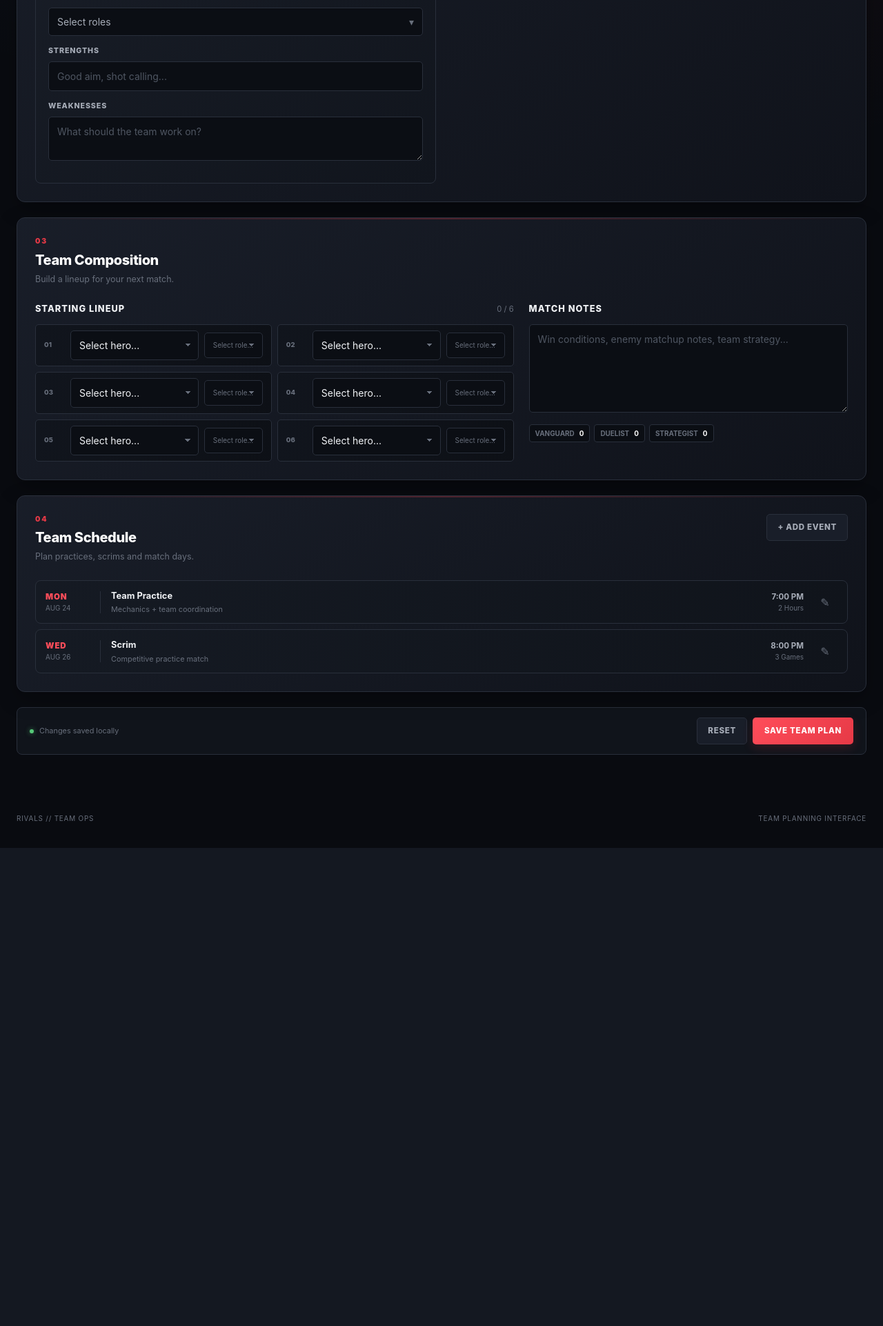
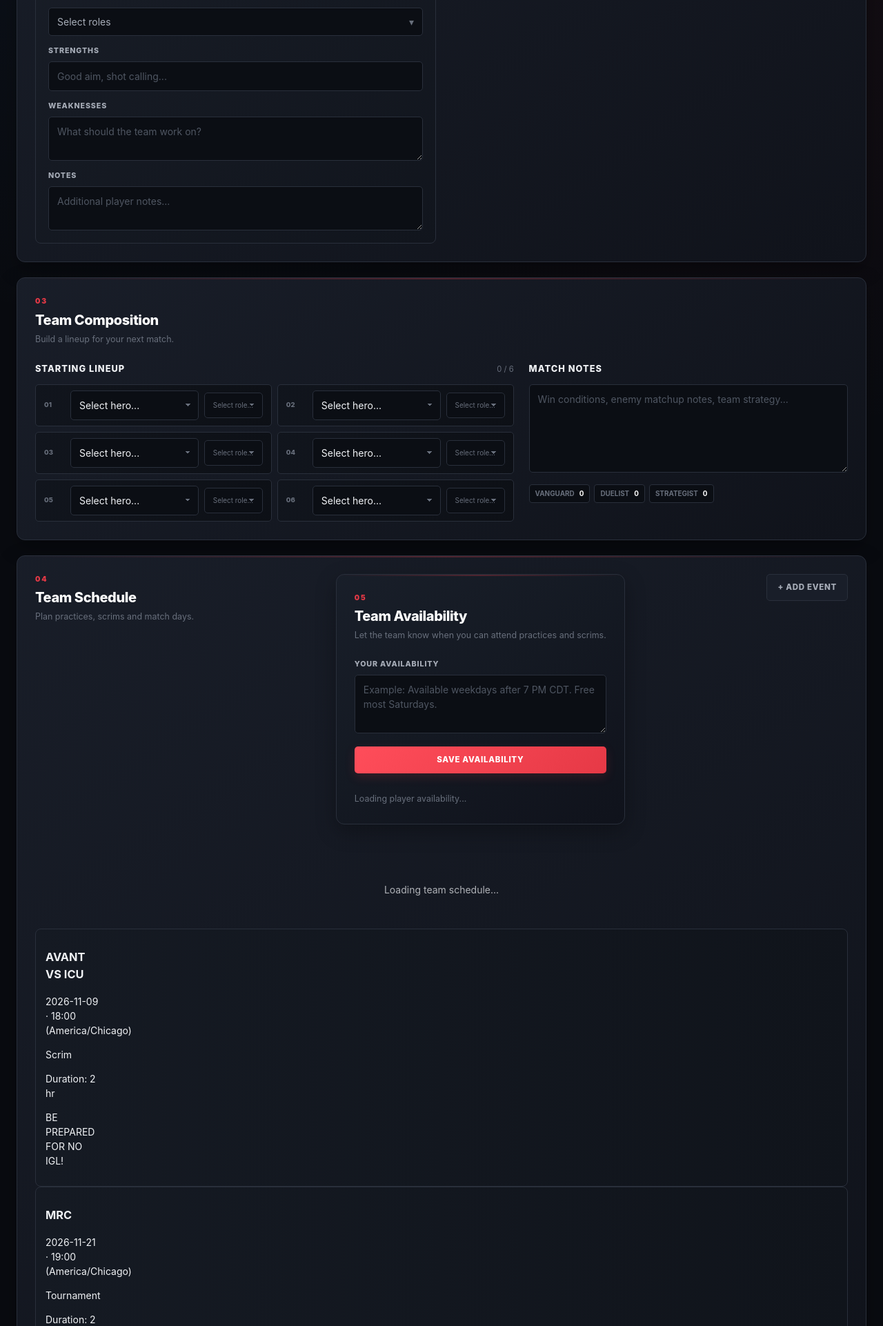
Before and after one commit to SL33plessNightz/Marvel-Rivals-Scrim-Site, a Flask app: page /team-planner in a window 1280 px wide. Shown: the part 667-2589 px from the top of the page at 69% size. Before the commit the page ends 1896 px from the top, so only its background shows below. Run offline with Flask 3, Linux system fonts and the light colour scheme; data comes from the database, SQL or seed files in the repository; both versions use the stored data as it was after the commit.

Commit message:
Final project submission

```diff
--- a/app.py
+++ b/app.py
@@ -1,6 +1,8 @@
 
 from flask import Flask, render_template, request, redirect, url_for, session
 import sqlite3
+from flask import jsonify
+from datetime import datetime
 
 app = Flask(__name__)
 
@@ -10,7 +12,6 @@
 
 VALID_ROLES = {"Vanguard", "Duelist", "Strategist"}
 VALID_HEROES = {"Spider-Man", "Magik", "Star-Lord", "Mantis"}
-
 
 def get_db():
     connection = sqlite3.connect(DATABASE)
@@ -29,7 +30,29 @@
                 description TEXT NOT NULL DEFAULT ''
             )
         """)
-
+        db.execute("""
+            CREATE TABLE IF NOT EXISTS schedule_events (
+                id INTEGER PRIMARY KEY AUTOINCREMENT,
+                name TEXT NOT NULL,
+                event_type TEXT NOT NULL,
+                event_date TEXT NOT NULL,
+                event_time TEXT NOT NULL,
+                timezone TEXT NOT NULL,
+                duration_minutes INTEGER NOT NULL,
+                notes TEXT NOT NULL DEFAULT '',
+                created_by INTEGER,
+                FOREIGN KEY (created_by) REFERENCES profiles(id)
+            )
+        """)
+        db.execute("""
+            CREATE TABLE IF NOT EXISTS player_availability (
+                id INTEGER PRIMARY KEY AUTOINCREMENT,
+                profile_id INTEGER NOT NULL UNIQUE,
+                availability TEXT NOT NULL DEFAULT '',
+                updated_at TEXT NOT NULL DEFAULT CURRENT_TIMESTAMP,
+                FOREIGN KEY (profile_id) REFERENCES profiles(id)
+            )
+        """)
 
 def get_current_profile():
     profile_id = session.get("profile_id")
@@ -80,7 +103,6 @@
 
         with get_db() as db:
             if profile:
-                # Update this browser's existing profile.
                 db.execute("""
                     UPDATE profiles
                     SET username = ?, roles = ?,
@@ -91,7 +113,6 @@
                     description, profile["id"]
                 ))
             else:
-                # Create a new profile.
                 cursor = db.execute("""
                     INSERT INTO profiles
                     (username, roles, heroes, description)
@@ -222,6 +243,182 @@
 
 VALID_HEROES = set(HEROES)
 
+@app.route("/api/schedule", methods=["GET", "POST"])
+def schedule_api():
+    if request.method == "GET":
+        with get_db() as db:
+            rows = db.execute("""
+                SELECT * FROM schedule_events
+                ORDER BY event_date, event_time
+            """).fetchall()
+
+        return jsonify([dict(row) for row in rows])
+
+    data = request.get_json(silent=True) or {}
+
+    name = data.get("name", "").strip()
+    event_type = data.get("event_type", "").strip()
+    event_date = data.get("event_date", "")
+    event_time = data.get("event_time", "")
+    timezone = data.get("timezone", "")
+    notes = data.get("notes", "").strip()
+
+    try:
+        datetime.strptime(event_date, "%Y-%m-%d")
+        datetime.strptime(event_time, "%H:%M")
+        duration = int(data.get("duration_minutes", 0))
+    except (ValueError, TypeError):
+        return jsonify(error="Enter a valid date, time, and duration."), 400
+
+    allowed_types = {
+        "Practice", "Scrim", "Tournament", "Match", "Review"
+    }
+    allowed_zones = {
+        "America/Chicago",
+        "America/New_York",
+        "America/Los_Angeles",
+        "America/Denver",
+        "America/Phoenix",
+        "UTC"
+    }
+
+    if not name or len(name) > 100:
+        return jsonify(error="Event name must be 1–100 characters."), 400
+
+    if event_type not in allowed_types:
+        return jsonify(error="Invalid event type."), 400
+
+    if timezone not in allowed_zones:
+        return jsonify(error="Select a valid time zone."), 400
+
+    if duration < 1 or duration > 1440:
+        return jsonify(error="Duration must be between 1 minute and 24 hours."), 400
+
+    if len(notes) > 2000:
+        return jsonify(error="Notes must be 2,000 characters or fewer."), 400
+
+    with get_db() as db:
+        cursor = db.execute("""
+            INSERT INTO schedule_events
+            (name, event_type, event_date, event_time,
+             timezone, duration_minutes, notes, created_by)
+            VALUES (?, ?, ?, ?, ?, ?, ?, ?)
+        """, (
+            name, event_type, event_date, event_time,
+            timezone, duration, notes, session.get("profile_id")
+        ))
+
+        event = db.execute(
+            "SELECT * FROM schedule_events WHERE id = ?",
+            (cursor.lastrowid,)
+        ).fetchone()
+
+    return jsonify(dict(event)), 201
+
+
+@app.route("/api/schedule/<int:event_id>", methods=["PUT", "DELETE"])
+def schedule_event_api(event_id):
+    with get_db() as db:
+        event = db.execute(
+            "SELECT * FROM schedule_events WHERE id = ?",
+            (event_id,)
+        ).fetchone()
+
+        if event is None:
+            return jsonify(error="Event not found."), 404
+
+        if request.method == "DELETE":
+            db.execute(
+                "DELETE FROM schedule_events WHERE id = ?",
+                (event_id,)
+            )
+            return jsonify(success=True)
+
+        data = request.get_json(silent=True) or {}
+
+        name = data.get("name", "").strip()
+        event_type = data.get("event_type", "").strip()
+        event_date = data.get("event_date", "")
+        event_time = data.get("event_time", "")
+        timezone = data.get("timezone", "")
+        notes = data.get("notes", "").strip()
+
+        try:
+            datetime.strptime(event_date, "%Y-%m-%d")
+            datetime.strptime(event_time, "%H:%M")
+            duration = int(data.get("duration_minutes", 0))
+        except (ValueError, TypeError):
+            return jsonify(error="Enter a valid date, time, and duration."), 400
+
+        if (
+            not name or len(name) > 100
+            or event_type not in {"Practice", "Scrim", "Tournament", "Match", "Review"}
+            or timezone not in {
+                "America/Chicago", "America/New_York",
+                "America/Los_Angeles", "America/Denver",
+                "America/Phoenix", "UTC"
+            }
+            or not 1 <= duration <= 1440
+            or len(notes) > 2000
+        ):
+            return jsonify(error="Please check the event details."), 400
+
+        db.execute("""
+            UPDATE schedule_events
+            SET name = ?, event_type = ?, event_date = ?,
+                event_time = ?, timezone = ?,
+                duration_minutes = ?, notes = ?
+            WHERE id = ?
+        """, (
+            name, event_type, event_date, event_time,
+            timezone, duration, notes, event_id
+        ))
+
+        updated = db.execute(
+            "SELECT * FROM schedule_events WHERE id = ?",
+            (event_id,)
+        ).fetchone()
+
+    return jsonify(dict(updated))
+
+
+@app.route("/api/availability", methods=["GET", "POST"])
+def availability_api():
+    profile = get_current_profile()
+
+    if profile is None:
+        return jsonify(error="Create or sign in to a player profile first."), 401
+
+    if request.method == "GET":
+        with get_db() as db:
+            rows = db.execute("""
+                SELECT a.profile_id, a.availability, a.updated_at,
+                       p.username
+                FROM player_availability a
+                JOIN profiles p ON p.id = a.profile_id
+                ORDER BY p.username COLLATE NOCASE
+            """).fetchall()
+
+        return jsonify([dict(row) for row in rows])
+
+    data = request.get_json(silent=True) or {}
+    availability = data.get("availability", "").strip()
+
+    if len(availability) > 2000:
+        return jsonify(error="Availability must be 2,000 characters or fewer."), 400
+
+    with get_db() as db:
+        db.execute("""
+            INSERT INTO player_availability
+                (profile_id, availability, updated_at)
+            VALUES (?, ?, CURRENT_TIMESTAMP)
+            ON CONFLICT(profile_id) DO UPDATE SET
+                availability = excluded.availability,
+                updated_at = CURRENT_TIMESTAMP
+        """, (profile["id"], availability))
+
+    return jsonify(success=True)
+
 
 if __name__ == "__main__":
     initialize_database()
--- a/static/team-planner.css
+++ b/static/team-planner.css
@@ -1515,3 +1515,81 @@
         transition-duration: 0.01ms !important;
     }
 }
+
+/* Schedule event action buttons */
+.schedule-actions {
+    display: flex;
+    align-items: center;
+    gap: 8px;
+}
+
+.delete-event {
+    color: #ff6b75;
+    font-size: 1.4rem;
+}
+
+.schedule-empty {
+    padding: 24px;
+    text-align: center;
+    opacity: 0.7;
+}
+
+.event-notes {
+    margin-top: 6px;
+    overflow-wrap: anywhere;
+}
+
+/* Team availability */
+.availability-panel .field {
+    margin-bottom: 24px;
+}
+
+#myAvailability {
+    width: 100%;
+    box-sizing: border-box;
+    resize: vertical;
+    margin-bottom: 12px;
+}
+
+.availability-list {
+    display: grid;
+    grid-template-columns: repeat(
+        auto-fit,
+        minmax(220px, 1fr)
+    );
+    gap: 16px;
+    margin-top: 24px;
+}
+
+.availability-card {
+    padding: 18px;
+    border: 1px solid rgba(255, 255, 255, 0.12);
+    border-radius: 10px;
+    background: rgba(255, 255, 255, 0.03);
+    overflow-wrap: anywhere;
+}
+
+.availability-card h3 {
+    margin-top: 0;
+    margin-bottom: 10px;
+}
+
+.availability-card p {
+    white-space: pre-wrap;
+    line-height: 1.6;
+    margin-bottom: 0;
+}
+
+/* Keep the schedule modal above the page */
+.schedule-modal.active {
+    display: flex;
+}
+
+.schedule-modal[aria-hidden="true"] {
+    display: none;
+}
+
+.schedule-modal-content {
+    max-height: 90vh;
+    overflow-y: auto;
+}
--- a/static/team-planner.js
+++ b/static/team-planner.js
@@ -123,10 +123,6 @@
     closePlayerModal();
 });
 
-// ======================================
-// TEAM COMPOSITION: HEROES AND ROLE COUNTS
-// ======================================
-
 const lineupHeroes = [
     "Spider-Man",
     "Magik",
@@ -190,7 +186,6 @@
     lineupSlots.forEach((slot) => {
         const heroSelect = slot.querySelector(".slot-hero");
 
-        // Fill the hero dropdown with your available hero names.
         lineupHeroes.forEach((hero) => {
             const option = document.createElement("option");
             option.value = hero;
@@ -198,7 +193,6 @@
             heroSelect.appendChild(option);
         });
 
-        // Recalculate counts whenever a selection changes.
         slot.querySelector(".slot-hero")
             .addEventListener("change", updateLineupCounts);
 
@@ -219,7 +213,6 @@
         const hero = slot.querySelector(".slot-hero").value;
         const role = slot.querySelector(".slot-role").value;
 
-        // A slot counts only when both a hero and role are selected.
         if (hero && role) {
             filledSlots++;
 
@@ -250,3 +243,176 @@
         removeButton.closest(".player-card").remove();
     }
 });
+
+const addScheduleButton = document.getElementById("addScheduleButton");
+const scheduleModal = document.getElementById("scheduleModal");
+const closeScheduleModal = document.getElementById("closeScheduleModal");
+
+function openScheduleModal() {
+    scheduleModal.classList.add("active");
+    scheduleModal.setAttribute("aria-hidden", "false");
+}
+
+function closeScheduleModalWindow() {
+    scheduleModal.classList.remove("active");
+    scheduleModal.setAttribute("aria-hidden", "true");
+}
+
+if (addScheduleButton && scheduleModal && closeScheduleModal) {
+    addScheduleButton.addEventListener("click", openScheduleModal);
+
+    closeScheduleModal.addEventListener(
+        "click",
+        closeScheduleModalWindow
+    );
+
+    const scheduleBackdrop = scheduleModal.querySelector(".modal-backdrop");
+
+    if (scheduleBackdrop) {
+        scheduleBackdrop.addEventListener(
+            "click",
+            closeScheduleModalWindow
+        );
+    }
+} else {
+    console.error("Could not find the schedule modal elements.");
+}
+
+const saveScheduleButton = document.getElementById("saveScheduleEvent");
+
+if (saveScheduleButton) {
+    saveScheduleButton.addEventListener("click", async function () {
+        const name = document.getElementById("eventName").value.trim();
+        const eventType = document.getElementById("eventType").value;
+        const eventDate = document.getElementById("eventDate").value;
+        const eventTime = document.getElementById("eventTime").value;
+        const timezone = document.getElementById("eventTimezone").value;
+        const hours = Number(
+            document.getElementById("eventDurationHours").value || 0
+        );
+        const minutes = Number(
+            document.getElementById("eventDurationMinutes").value || 0
+        );
+        const notes = document.getElementById("eventNotes").value.trim();
+
+        if (!name || !eventDate || !eventTime) {
+            alert("Please enter an event name, date, and time.");
+            return;
+        }
+
+        const eventData = {
+            name: name,
+            event_type: eventType,
+            event_date: eventDate,
+            event_time: eventTime,
+            timezone: timezone,
+            duration_minutes: hours * 60 + minutes,
+            notes: notes
+        };
+
+        saveScheduleButton.disabled = true;
+
+        try {
+            const response = await fetch("/api/schedule", {
+                method: "POST",
+                headers: {
+                    "Content-Type": "application/json"
+                },
+                body: JSON.stringify(eventData)
+            });
+
+            const result = await response.json();
+
+            if (!response.ok) {
+                throw new Error(result.error || "Could not save the event.");
+            }
+
+            alert("Event added to the schedule!");
+
+            const modal = document.getElementById("scheduleModal");
+            modal.classList.remove("active");
+            modal.setAttribute("aria-hidden", "true");
+            await loadScheduleEvents();
+
+        document.getElementById("scheduleModal")
+            .querySelector("form")?.reset();
+
+        } catch (error) {
+            console.error("Schedule save error:", error);
+            alert("Couldn't save the event: " + error.message);
+        } finally {
+            saveScheduleButton.disabled = false;
+        }
+    });
+}
+
+async function loadScheduleEvents() {
+    const scheduleList = document.getElementById("scheduleList");
+
+    if (!scheduleList) return;
+
+    let savedEventsContainer = document.getElementById("savedScheduleEvents");
+
+    if (!savedEventsContainer) {
+        savedEventsContainer = document.createElement("div");
+        savedEventsContainer.id = "savedScheduleEvents";
+        scheduleList.appendChild(savedEventsContainer);
+    }
+
+    try {
+        const response = await fetch("/api/schedule");
+        if (!response.ok) throw new Error("Failed to load events.");
+
+        const data = await response.json();
+        const events = Array.isArray(data)
+            ? data
+            : (data.events || data.schedule || []);
+
+        savedEventsContainer.replaceChildren();
+
+        events.forEach(event => {
+            const card = document.createElement("article");
+            card.className = "schedule-item";
+
+            const details = document.createElement("div");
+            details.className = "schedule-details";
+
+            const title = document.createElement("h3");
+            title.textContent = event.name;
+
+            const dateTime = document.createElement("p");
+            dateTime.textContent =
+                `${event.event_date} · ${event.event_time} (${event.timezone})`;
+
+            const type = document.createElement("p");
+            type.textContent = event.event_type;
+
+            details.append(title, dateTime, type);
+
+            if (event.duration_minutes) {
+                const duration = document.createElement("p");
+                const hours = Math.floor(event.duration_minutes / 60);
+                const minutes = event.duration_minutes % 60;
+
+                duration.textContent =
+                    `Duration: ${hours > 0 ? hours + " hr " : ""}` +
+                    `${minutes > 0 ? minutes + " min" : ""}`.trim();
+
+                details.appendChild(duration);
+            }
+
+            if (event.notes) {
+                const notes = document.createElement("p");
+                notes.textContent = event.notes;
+                details.appendChild(notes);
+            }
+
+            card.appendChild(details);
+            savedEventsContainer.appendChild(card);
+        });
+
+    } catch (error) {
+        console.error("Error loading schedule:", error);
+    }
+}
+loadScheduleEvents();
--- a/templates/team-planner.html
+++ b/templates/team-planner.html
@@ -284,15 +284,20 @@
                     </div>
 
 
-                    <!-- Notes -->
+                   <!-- Notes -->
 
-                  <div
-    class="player-grid"
-    id="playerGrid"
->
-</div>
+        <div class="player-field">
+            <label>Notes</label>
+            <textarea
+                rows="2"
+                placeholder="Additional player notes..."
+            ></textarea>
+        </div>
 
-</section>
+        </article>
+        </div>
+
+        </section>
 
         </section>
 
@@ -368,10 +373,7 @@
             {% endfor %}
         </div>
     </div>
-</div>
-
-        <!-- ROLE SELECTION POPUP->
-         <--REMINDER TO WORK ON THIS MOR-->
+    </div>
 
         <div
             class="role-modal"
@@ -697,8 +699,6 @@
 
     </section>
 
-        <!--SCHEDULE BUI  -->
-
         <section class="panel schedule-panel">
 
             <div class="panel-heading">
@@ -719,6 +719,29 @@
 
                 </div>
 
+                <section class="panel availability-panel">
+    <div class="panel-heading">
+        <div>
+            <span class="section-number">05</span>
+            <h2>Team Availability</h2>
+            <p>Let the team know when you can attend practices and scrims.</p>
+        </div>
+    </div>
+
+    <div class="field">
+        <label for="myAvailability">Your Availability</label>
+        <textarea id="myAvailability" rows="3"
+            maxlength="2000"
+            placeholder="Example: Available weekdays after 7 PM CDT. Free most Saturdays."></textarea>
+        <button class="primary-button" id="saveAvailability" type="button">
+            Save Availability
+        </button>
+    </div>
+
+    <div id="availabilityList" class="availability-list">
+        <p>Loading player availability...</p>
+    </div>
+</section>
 
                 <button
                     class="secondary-button"
@@ -731,59 +754,9 @@
             </div>
 
 
-            <div
-                class="schedule-list"
-                id="scheduleList"
-            >
-
-                <article class="schedule-item">
-
-                    <div class="schedule-date">
-
-                        <strong>
-                            MON
-                        </strong>
-
-                        <span>
-                            AUG 24
-                        </span>
-
-                    </div>
-
-
-                    <div class="schedule-info">
-
-                        <h3>
-                            Team Practice
-                        </h3>
-
-                        <p>
-                            Mechanics + team coordination
-                        </p>
-
-                    </div>
-
-
-                    <div class="schedule-time">
-
-                        <strong>
-                            7:00 PM
-                        </strong>
-
-                        <span>
-                            2 Hours
-                        </span>
-
-                    </div>
-
-
-                    <button
-                        class="icon-button"
-                        type="button"
-                        aria-label="Edit schedule event"
-                    >
-                        ✎
-                    </button>
+           <div class="schedule-list" id="scheduleList">
+    <p class="schedule-empty">Loading team schedule...</p>
+        </div>
 
                 </article>
 
@@ -895,14 +868,12 @@
                         TEAM CALENDAR
                     </span>
 
-                    <h2>
-                        Add Schedule Event
-                    </h2>
-
+                    <h2 id="scheduleModalTitle"> Add Schedule Event</h2>
                 </div>
 
                 <button
                     class="modal-close"
+                     id="closeScheduleModal"
                     type="button"
                 >
                     ×
@@ -992,6 +963,36 @@
 
                 </div>
 
+                <div class="field">
+    <label for="eventTimezone">Time Zone</label>
+    <select id="eventTimezone" required>
+        <option value="America/Chicago">Central Time (CT)</option>
+        <option value="America/Los_Angeles">Pacific Time (PT)</option>
+        <option value="America/New_York">Eastern Time (ET)</option>
+        <option value="America/Denver">Mountain Time (MT)</option>
+        <option value="America/Phoenix">Arizona Time</option>
+        <option value="UTC">UTC</option>
+    </select>
+        </div>
+
+        <div class="form-row">
+            <div class="field">
+                <label for="eventDurationHours">Duration (hours)</label>
+                <input id="eventDurationHours"
+                    type="number" min="0" max="24" value="2" required>
+            </div>
+
+            <div class="field">
+                <label for="eventDurationMinutes">Extra minutes</label>
+                <select id="eventDurationMinutes">
+                    <option value="0">0 minutes</option>
+                    <option value="15">15 minutes</option>
+                    <option value="30">30 minutes</option>
+                    <option value="45">45 minutes</option>
+                </select>
+            </div>
+        </div>
+
 
                 <div class="field">
 
@@ -1010,6 +1011,7 @@
 
                 <button
                     class="confirm-role-button"
+                    id="saveScheduleEvent"
                     type="button"
                 >
                     Add To Schedule
```
Also changed, not shown: static/style.css (+8 -0 lines), rivals.db.
